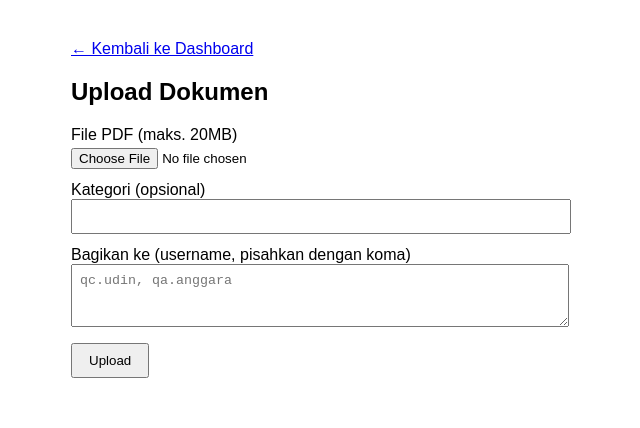
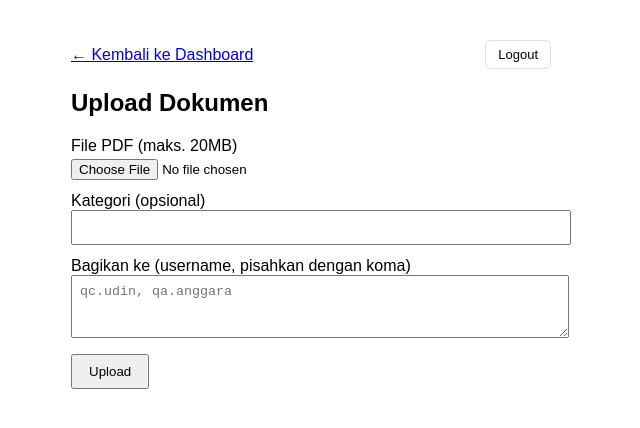
Before and after one commit to augranx2/docview, a Next.js app: page /admin/upload in a window 1280 px wide. Shown: the top 428 px of the page, without its empty margins (329-969 px from the left). Built offline with nearby package versions, Linux system fonts and the light colour scheme.

Commit message:
7. logout

```diff
--- /dev/null
+++ b/components/LogoutButton.js
@@ -0,0 +1,33 @@
+import { useRouter } from "next/router";
+import { useState } from "react";
+
+export default function LogoutButton() {
+  const router = useRouter();
+  const [loading, setLoading] = useState(false);
+
+  async function handleLogout() {
+    setLoading(true);
+    try {
+      await fetch("/api/auth/logout", { method: "POST" });
+    } finally {
+      router.push("/login");
+    }
+  }
+
+  return (
+    <button
+      onClick={handleLogout}
+      disabled={loading}
+      style={{
+        border: "1px solid #ddd",
+        background: "white",
+        borderRadius: 6,
+        padding: "6px 12px",
+        fontSize: 13,
+        cursor: "pointer",
+      }}
+    >
+      {loading ? "..." : "Logout"}
+    </button>
+  );
+}
--- a/pages/admin/dashboard.js
+++ b/pages/admin/dashboard.js
@@ -1,5 +1,6 @@
 import { useEffect, useState } from "react";
 import Link from "next/link";
+import LogoutButton from "../../components/LogoutButton";
 
 export default function AdminDashboard() {
   const [documents, setDocuments] = useState([]);
@@ -101,7 +102,10 @@ export default function AdminDashboard() {
     <div style={{ maxWidth: 800, margin: "40px auto", fontFamily: "sans-serif" }}>
       <div style={{ display: "flex", justifyContent: "space-between", alignItems: "center" }}>
         <h2>Dashboard Dokumen</h2>
-        <Link href="/admin/upload">+ Upload Dokumen Baru</Link>
+        <div style={{ display: "flex", gap: 12, alignItems: "center" }}>
+          <Link href="/admin/upload">+ Upload Dokumen Baru</Link>
+          <LogoutButton />
+        </div>
       </div>
 
       {loading && <p>Memuat...</p>}
--- a/pages/admin/upload.js
+++ b/pages/admin/upload.js
@@ -1,5 +1,6 @@
 import { useState } from "react";
 import Link from "next/link";
+import LogoutButton from "../../components/LogoutButton";
 
 export default function AdminUploadPage() {
   const [file, setFile] = useState(null);
@@ -90,8 +91,9 @@ export default function AdminUploadPage() {
 
   return (
     <div style={{ maxWidth: 480, margin: "40px auto", fontFamily: "sans-serif" }}>
-      <div style={{ marginBottom: 8 }}>
+      <div style={{ marginBottom: 8, display: "flex", justifyContent: "space-between", alignItems: "center" }}>
         <Link href="/admin/dashboard">← Kembali ke Dashboard</Link>
+        <LogoutButton />
       </div>
       <h2>Upload Dokumen</h2>
       <form onSubmit={handleUpload}>
```
Also changed, not shown: pages/viewer/[documentId].js (+15 -6 lines), pages/viewer/index.js (+10 -4 lines).
